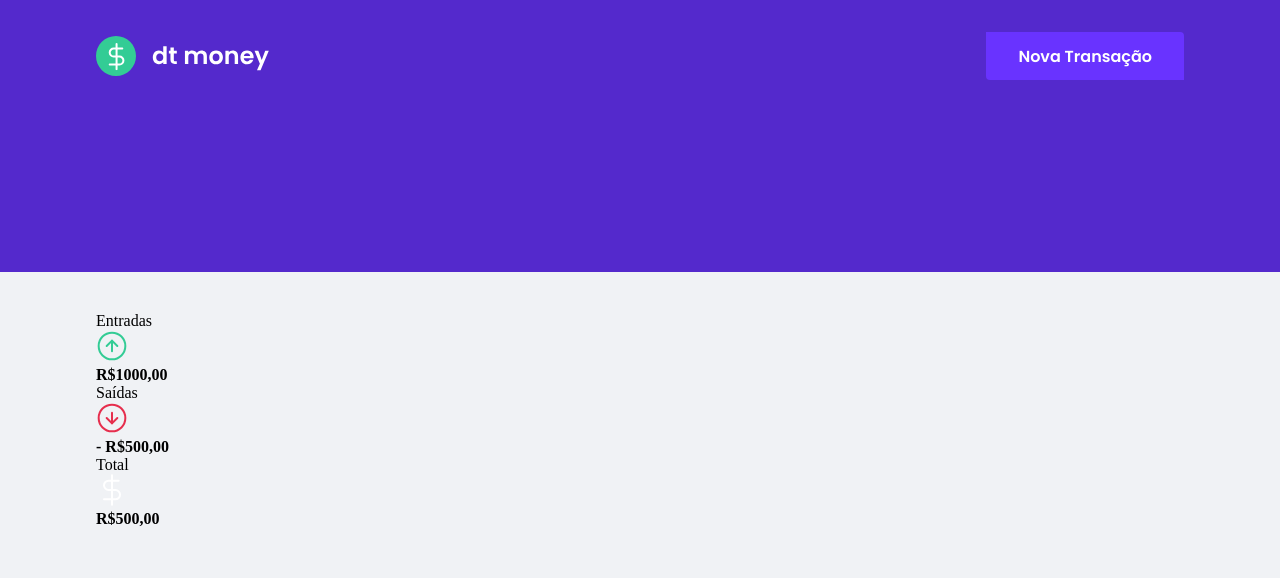
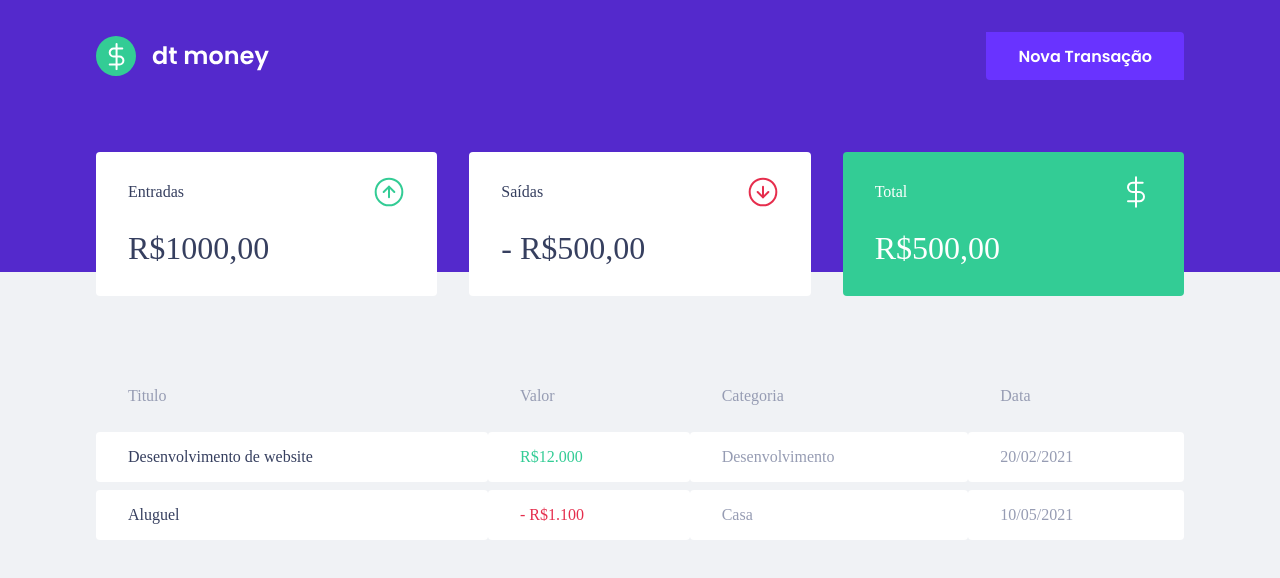
Before and after one commit to Licaesar/dtmoney, a React (Create React App) app: page / in a window 1280 px wide. Shown: the top 578 px of the page. Built offline with nearby package versions, Linux system fonts and the light colour scheme.

Commit message:
finish components

```diff
--- a/src/components/Dashboard/index.tsx
+++ b/src/components/Dashboard/index.tsx
@@ -1,10 +1,12 @@
 import { Summary } from "../Summary";
+import { TransactionsTable } from "../TransactionsTable";
 import { Container } from "./styles";
 
 export function Dashboard() {
     return(
         <Container>
             <Summary/>
+            <TransactionsTable/>
         </Container>
     );
 }
--- a/src/components/Summary/index.tsx
+++ b/src/components/Summary/index.tsx
@@ -22,7 +22,7 @@
           <strong>- R$500,00</strong>
         </div>
 
-        <div>
+        <div className="highlight-background">
           <header>
             <p>Total</p>
             <img src={TotalImg} alt="Total" />
--- a/src/components/Summary/styles.ts
+++ b/src/components/Summary/styles.ts
@@ -1,5 +1,34 @@
 import styled from "styled-components";
 
 export const Container = styled.div`
+    display: grid;
+    grid-template-columns: repeat(3, 1fr);
+    gap: 2rem;
+    margin-top: -10rem;
 
+    div {
+        background: var(--shape);
+        padding: 1.5rem 2rem;
+        border-radius: 0.25rem;
+        color: var(--text-title);
+
+        header {
+            display: flex;
+            align-items: center;
+            justify-content: space-between;
+        }
+
+        strong {
+            display: block;
+            margin-top: 1rem;
+            font-size: 2rem;
+            font-weight: 500;
+            line-height: 3rem;
+        }
+
+        &.highlight-background {
+            background: var(--green);
+            color: #FFF;
+        }
+    }
 `;
--- /dev/null
+++ b/src/components/TransactionsTable/index.tsx
@@ -0,0 +1,31 @@
+import { Container } from "./styles";
+
+export function TransactionsTable() {
+    return (
+        <Container>
+            <table>
+                <thead>
+                    <th>Titulo</th>
+                    <th>Valor</th>
+                    <th>Categoria</th>
+                    <th>Data</th>
+                </thead>
+
+                <tbody>
+                    <tr>
+                        <td>Desenvolvimento de website</td>
+                        <td className="deposit">R$12.000</td>
+                        <td>Desenvolvimento</td>
+                        <td>20/02/2021</td>
+                    </tr>
+                    <tr>
+                        <td>Aluguel</td>
+                        <td className="withdraw">- R$1.100</td>
+                        <td>Casa</td>
+                        <td>10/05/2021</td>
+                    </tr>
+                </tbody>
+            </table>
+        </Container>
+    );
+}
--- /dev/null
+++ b/src/components/TransactionsTable/styles.ts
@@ -0,0 +1,38 @@
+import styled from "styled-components";
+
+export const Container = styled.div`
+    margin-top: 4rem;
+
+    table {
+        width: 100%;
+        border-spacing: 0 0.5rem;
+
+        th {
+            color: var(--text-body);
+            font-weight: 400;
+            padding: 1rem 2rem;
+            text-align: left;
+            line-height: 1.5rem;
+        }
+
+        td {
+            padding: 1rem 2rem;
+            border: 0;
+            background: var(--shape);
+            color: var(--text-body);
+            border-radius: 0.25rem;
+
+            &:first-child {
+                color: var(--text-title);
+            }
+
+            &.deposit {
+                color: var(--green);
+            }
+
+            &.withdraw {
+                color: var(--red);
+            }
+        }
+    }
+`;
--- a/src/styles/global.ts
+++ b/src/styles/global.ts
@@ -4,6 +4,7 @@
     :root {
         --background: #f0f2f5;
         --red: #e52e4d;
+        --green: #33cc95;
         --blue: #5429CC;
 
         --blue-light: #6933FF;
```
